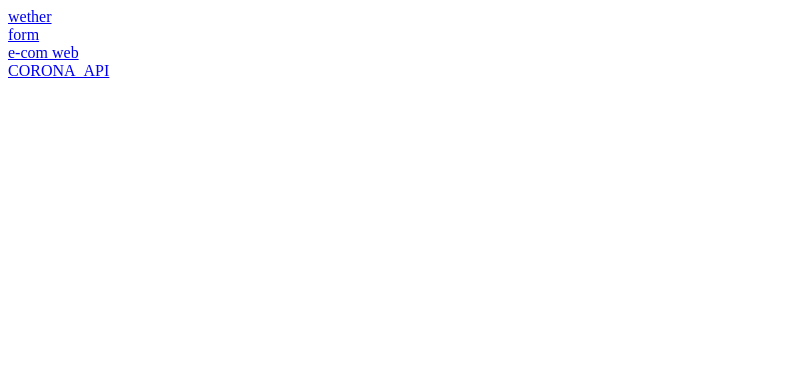
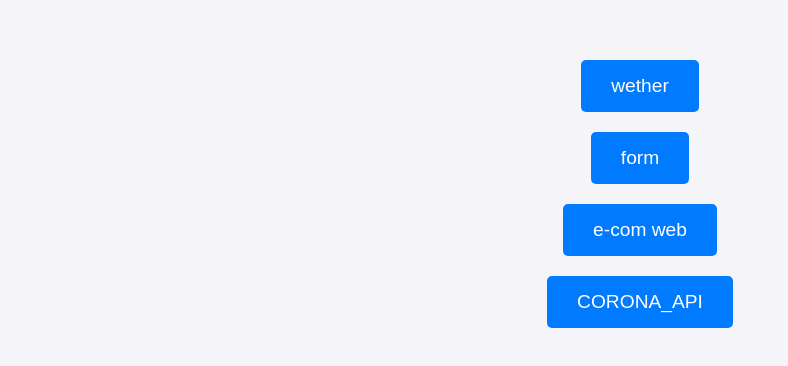
Before and after one commit to ankitpativala1405/javascript, a plain HTML site: page index.html in a window 1280 px wide. Shown: the whole page, without its empty margins (0-788 px from the left). Drawn offline with Linux system fonts and the light colour scheme.

Commit message:
index.html

```diff
--- a/index.html
+++ b/index.html
@@ -4,6 +4,45 @@
     <meta charset="UTF-8">
     <meta name="viewport" content="width=device-width, initial-scale=1.0">
     <title>Document</title>
+     <style>
+        * {
+            margin: 0;
+            padding: 0;
+            box-sizing: border-box;
+        }
+        body {
+            font-family: Arial, sans-serif;
+            background-color: #f4f4f9;
+            color: #333;
+            text-align: center;
+            padding: 50px;
+        }
+        a {
+            display: inline-block;
+            text-decoration: none;
+            font-size: 1.2rem;
+            color: #fff;
+            background-color: #007BFF;
+            padding: 15px 30px;
+            margin: 10px 0;
+            border-radius: 5px;
+            transition: all 0.3s ease;
+        }
+
+        a:hover {
+            background-color: #0056b3;
+            transform: scale(1.05);
+        }
+
+        a:active {
+            background-color: #004085;
+        }
+
+        a:focus {
+            outline: 2px solid #ffcc00;
+        }
+
+    </style>
 </head>
 <body>
     <a href="/API/weather/index.html">wether</a>  <br>
```
